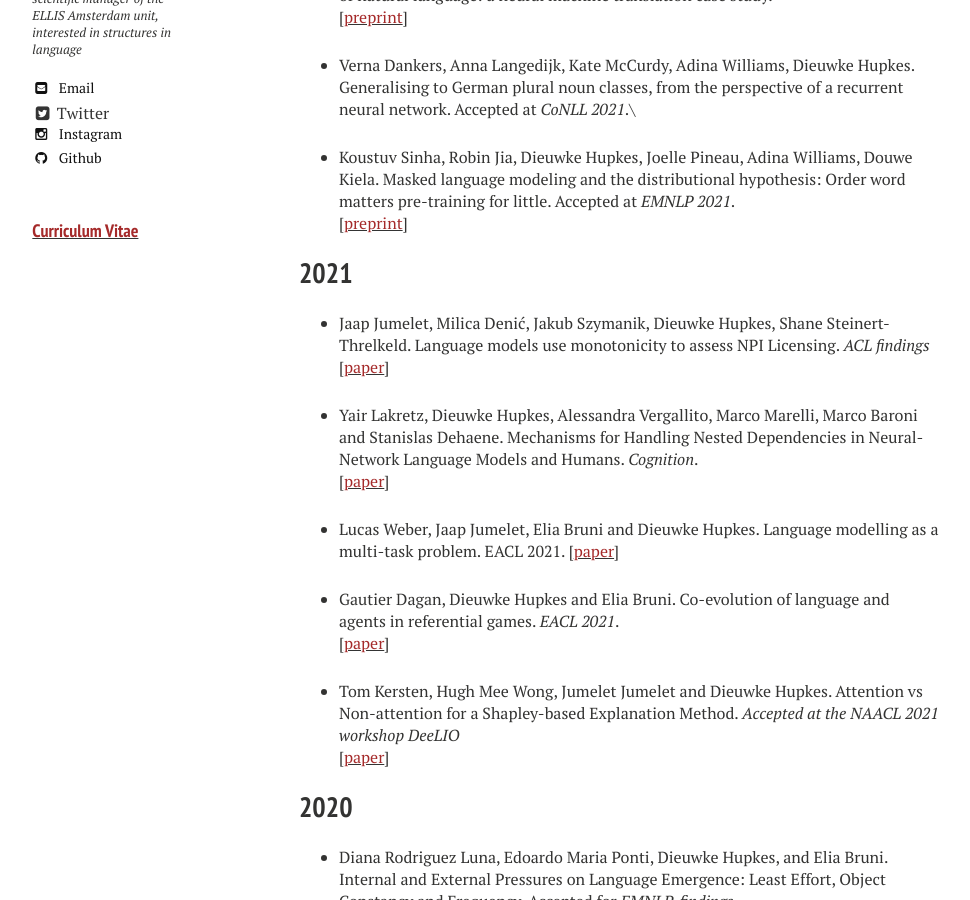
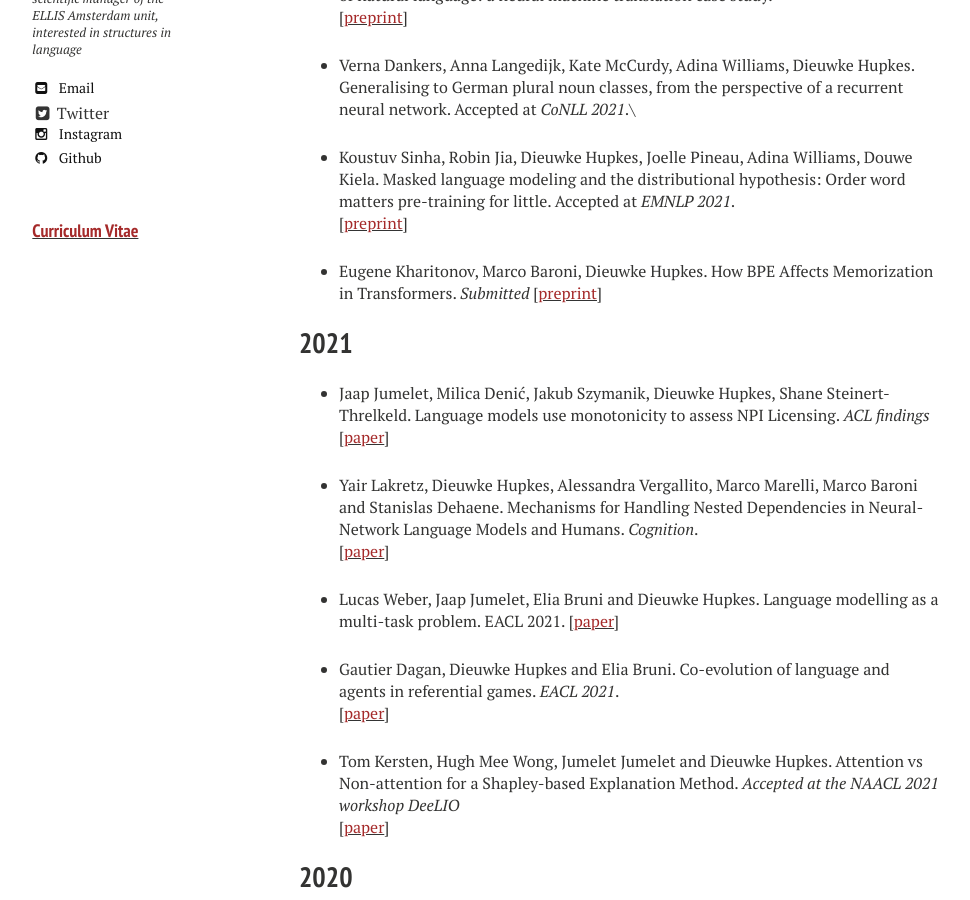
Before and after one commit to dieuwkehupkes/dieuwkehupkes.github.io, a Jekyll site: the page built from publications.md, in a window 1280 px wide and 900 px high, scrolled down 1271 px. Shown: the whole window, without its empty margins (21-991 px from the left). Built offline with Jekyll 4.4.1, drawn with Linux system fonts in a browser that asks for light colours; nearby versions of some CDN libraries.

Commit message:
Add Eugene paper

```diff
--- a/publications.md
+++ b/publications.md
@@ -21,6 +21,9 @@ You can also find me on <a href="https://scholar.google.com/citations?user=tAtSM
 
 * Koustuv Sinha, Robin Jia, Dieuwke Hupkes, Joelle Pineau, Adina Williams, Douwe Kiela. Masked language modeling and the distributional hypothesis: Order word matters pre-training for little. Accepted at *EMNLP 2021*. \\
 \[[<font color="brown">preprint</font>](https://arxiv.org/pdf/2104.06644){:target="blank"}\]
+
+* Eugene Kharitonov, Marco Baroni, Dieuwke Hupkes. How BPE Affects Memorization in Transformers. *Submitted*
+\[[<font color="brown">preprint</font>](https://arxiv.org/abs/2110.02782){:target="blank"}\]
 
 
 ## 2021
```
